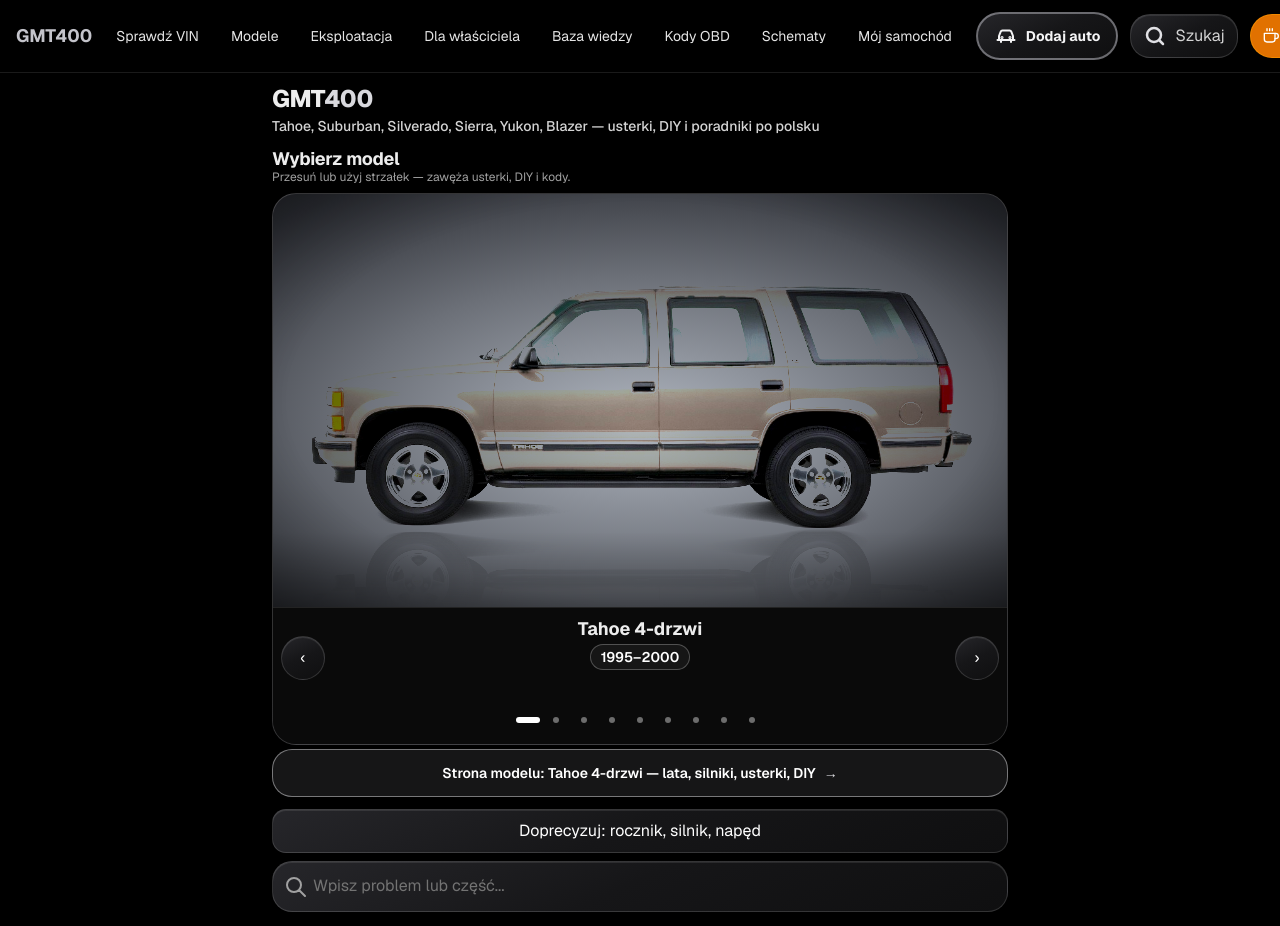
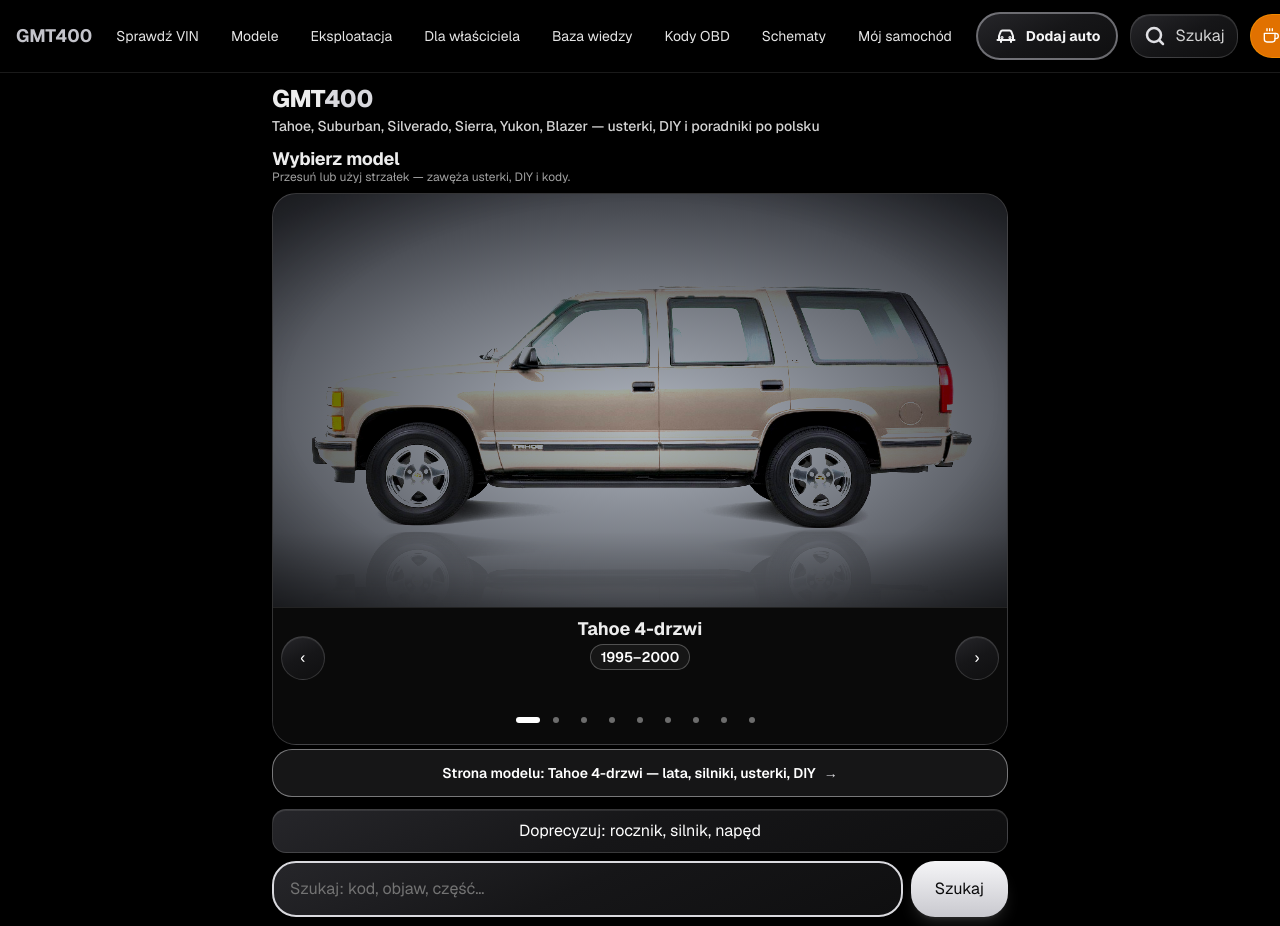
Before and after one commit to tsrc4mm9gg-netizen/gmt400-app, a Next.js app: page / in a window 1280 px wide. Shown: the top 926 px of the page. Built offline with nearby package versions, Linux system fonts and the light colour scheme.

Commit message:
feat: use SearchWithSuggestions on homepage

```diff
--- a/src/app/HomeHero.tsx
+++ b/src/app/HomeHero.tsx
@@ -18,6 +18,7 @@ import HomeTorque from './HomeTorque';
 import HomeFAQ from './HomeFAQ';
 import SymptomSearch from './SymptomSearch';
 import AffiliateBox from './ui/AffiliateBox';
+import SearchWithSuggestions from './ui/SearchWithSuggestions';
 
 const QUICK_ACTIONS = [
   { href: '/diagnoza', icon: 'M9 12l2 2 4-4m6 2a9 9 0 11-18 0 9 9 0 0118 0z', label: 'Diagnoza', desc: 'Sprawdź objawy' },
@@ -74,19 +75,7 @@ export default function HomeHero() {
         </div>
       )}
 
-      <div className="mx-4 mb-4">
-        <form action="/szukaj" method="get" className="relative">
-          <svg className="absolute left-3 top-1/2 h-5 w-5 -translate-y-1/2 text-neutral-400" fill="none" viewBox="0 0 24 24" stroke="currentColor">
-            <path strokeLinecap="round" strokeLinejoin="round" strokeWidth={2} d="M21 21l-6-6m2-5a7 7 0 11-14 0 7 7 0 0114 0z" />
-          </svg>
-          <input
-            type="search"
-            name="q"
-            placeholder="Wpisz problem lub część..."
-            className="w-full rounded-xl border border-white/10 bg-neutral-900 py-3 pl-10 pr-4 text-white placeholder-neutral-500 focus:border-silver-500 focus:outline-none"
-          />
-        </form>
-      </div>
+      <SearchWithSuggestions />
 
       <div className="mx-4 mb-4 grid grid-cols-2 gap-2 sm:grid-cols-4">
         {QUICK_ACTIONS.map(action => (
```
